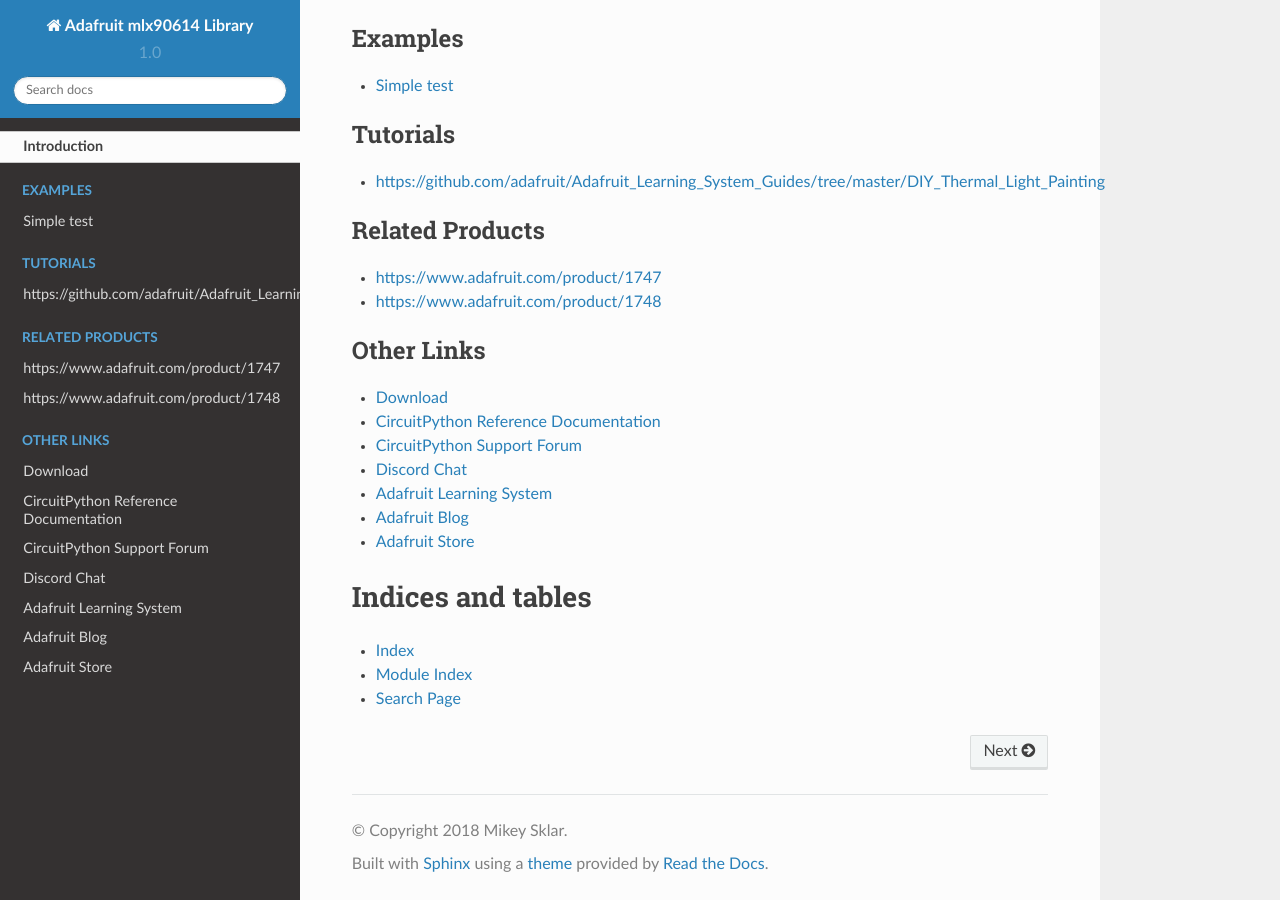
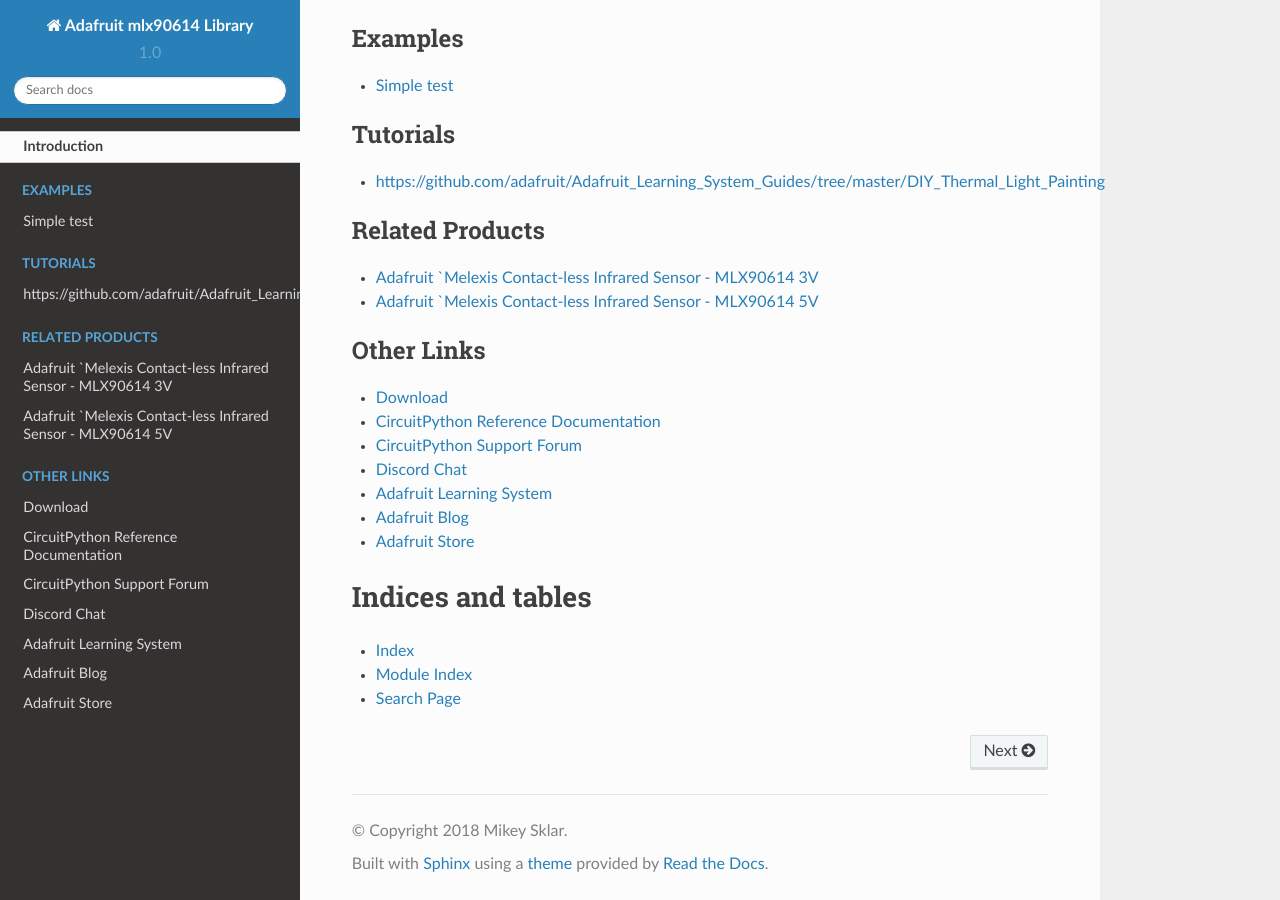
Before and after one commit to adafruit/Adafruit_CircuitPython_MLX90614, a Sphinx documentation site: the page built from docs/index.rst, in a window 1280 px wide and 900 px high, scrolled down 1758 px. Built offline with Sphinx 7.4.7 and the Read the Docs theme 2.0.0, drawn with Linux system fonts in a browser that asks for light colours.

Commit message:
fix repo name mikeysklar --> adafruit, _mlx --> _MLX, product links using full name

```diff
--- a/README.rst
+++ b/README.rst
@@ -9,8 +9,8 @@
     :target: https://discord.gg/nBQh6qu
     :alt: Discord
 
-.. image:: https://travis-ci.org/mikeysklar/adafruit_CircuitPython_mlx90614.svg?branch=master
-    :target: https://travis-ci.org/mikeysklar/adafruit_CircuitPython_mlx90614
+.. image:: https://travis-ci.org/adafruit/adafruit_CircuitPython_MLX90614.svg?branch=master
+    :target: https://travis-ci.org/adafruit/adafruit_CircuitPython_MLX90614
     :alt: Build Status
 
 CircuitPython module for the Melexis MLX90614 Contact-less Infrared Temperature sensor.  See
@@ -37,7 +37,7 @@
 ============
 
 Contributions are welcome! Please read our `Code of Conduct
-<https://github.com/mikeysklar/adafruit_CircuitPython_mlx90614/blob/master/CODE_OF_CONDUCT.md>`_
+<https://github.com/adafruit/adafruit_CircuitPython_MLX90614/blob/master/CODE_OF_CONDUCT.md>`_
 before contributing to help this project stay welcoming.
 
 Building locally
--- a/docs/index.rst
+++ b/docs/index.rst
@@ -28,14 +28,13 @@
 .. toctree::
     :caption: Related Products
 
-    https://www.adafruit.com/product/1747
-    https://www.adafruit.com/product/1748
-
+    Adafruit `Melexis Contact-less Infrared Sensor - MLX90614 3V <https://www.adafruit.com/product/1747>
+    Adafruit `Melexis Contact-less Infrared Sensor - MLX90614 5V <https://www.adafruit.com/product/1748>
 
 .. toctree::
     :caption: Other Links
 
-    Download <https://github.com/mikeysklar/adafruit_CircuitPython_mlx90614/releases/latest>
+    Download <https://github.com/adafruit/adafruit_CircuitPython_MLX90614/releases/latest>
     CircuitPython Reference Documentation <https://circuitpython.readthedocs.io>
     CircuitPython Support Forum <https://forums.adafruit.com/viewforum.php?f=60>
     Discord Chat <https://adafru.it/discord>
```
